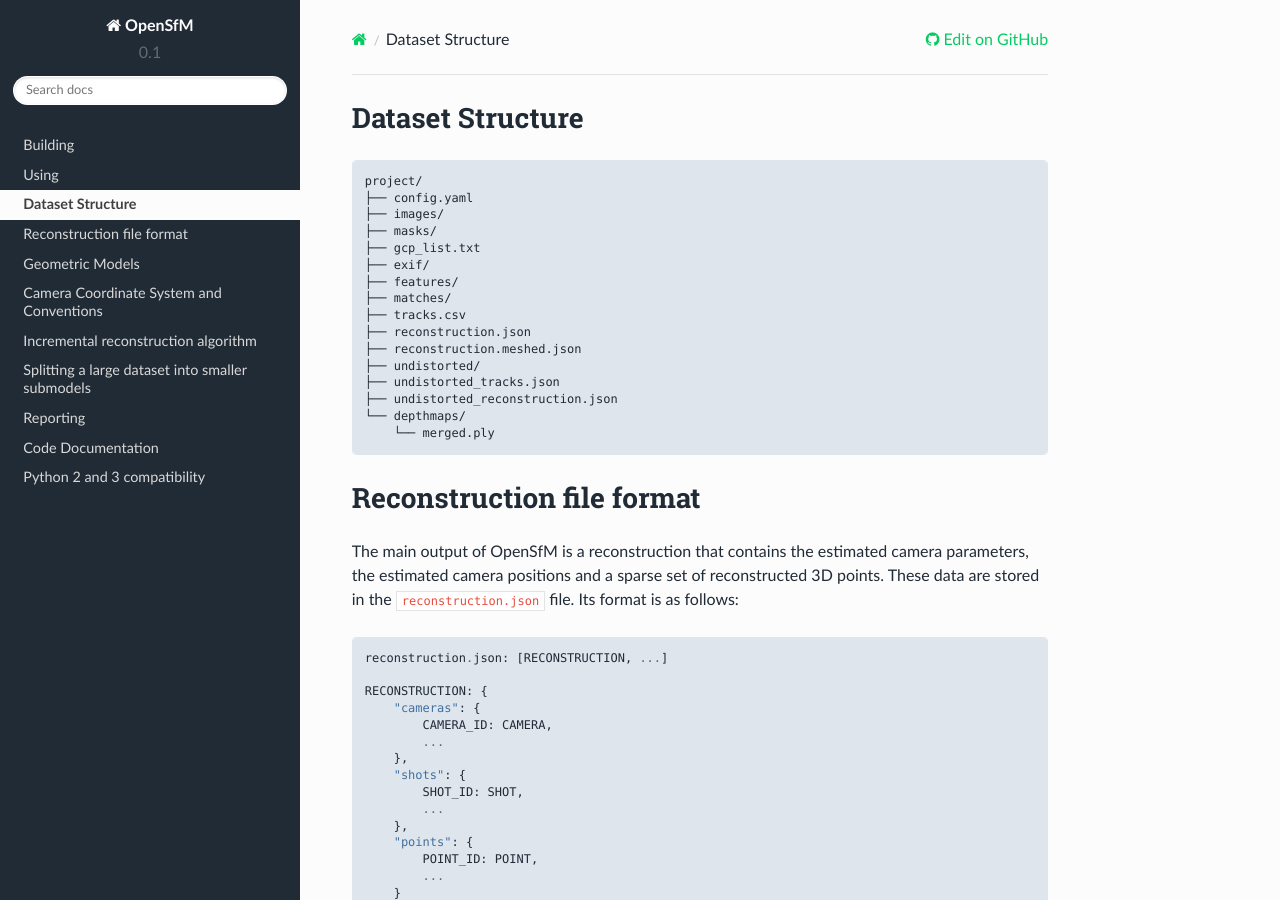
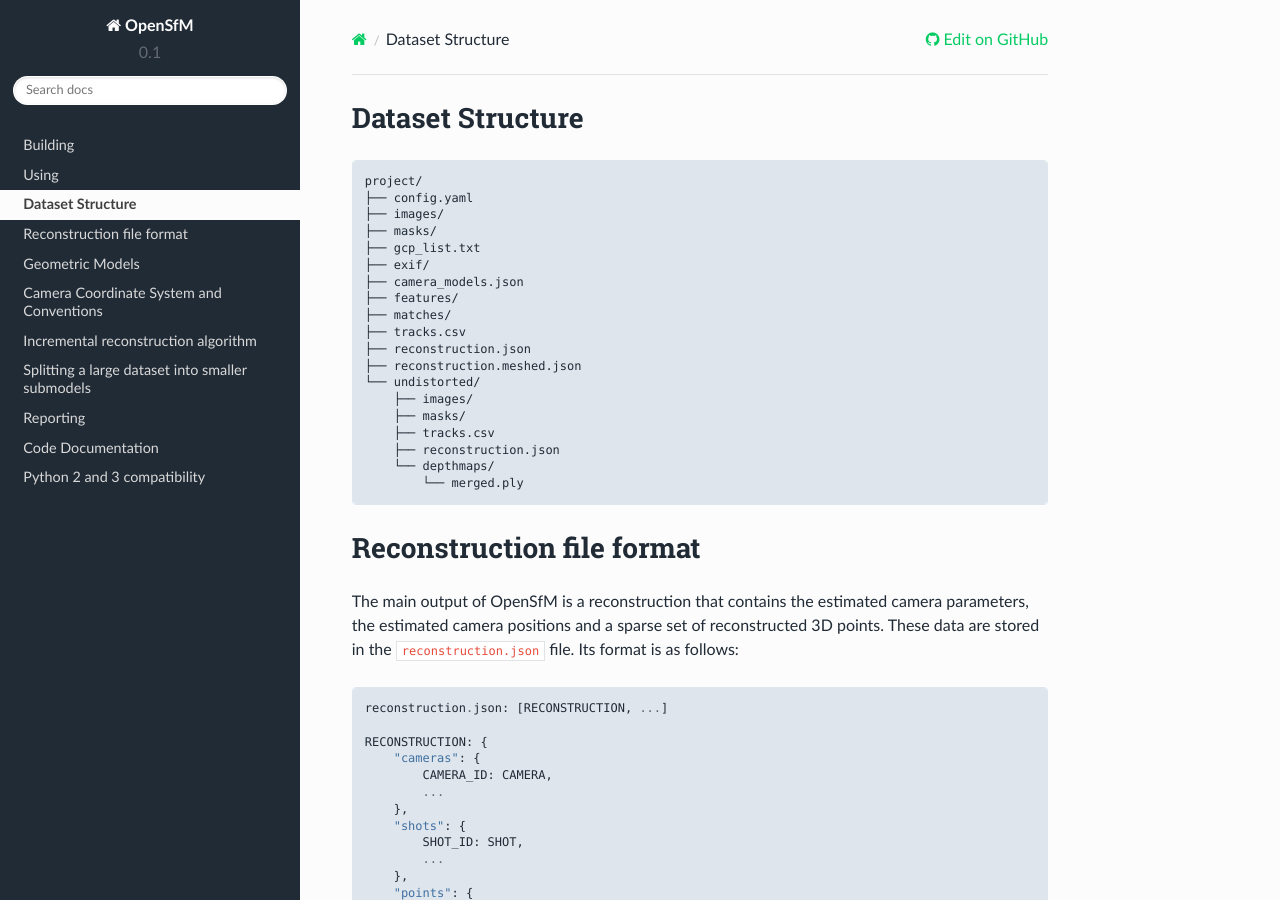
Before and after one commit to mapillary/OpenSfM, a Sphinx documentation site: the page built from doc/source/dataset.rst, in a window 1280 px wide and 900 px high. Built offline with Sphinx 7.4.7 and the Read the Docs theme 2.0.0, drawn with Linux system fonts in a browser that asks for light colours.

Commit message:
feat: move undistorted images, masks and reconstruction to a folder

```diff
--- a/doc/source/dataset.rst
+++ b/doc/source/dataset.rst
@@ -12,16 +12,19 @@
    ├── masks/
    ├── gcp_list.txt
    ├── exif/
+   ├── camera_models.json
    ├── features/
    ├── matches/
    ├── tracks.csv
    ├── reconstruction.json
    ├── reconstruction.meshed.json
-   ├── undistorted/
-   ├── undistorted_tracks.json
-   ├── undistorted_reconstruction.json
-   └── depthmaps/
-       └── merged.ply
+   └── undistorted/
+       ├── images/
+       ├── masks/
+       ├── tracks.csv
+       ├── reconstruction.json
+       └── depthmaps/
+           └── merged.ply
 
 
 
```
Also changed, not shown: 1 other file.
